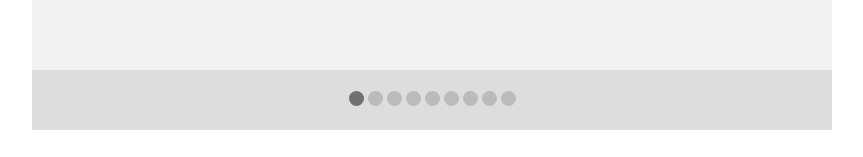
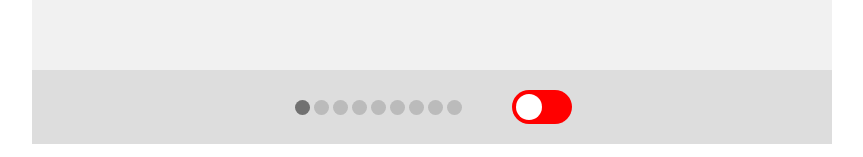
Before and after one commit to SinisaVukmirovic/How-To-Svelte, a Svelte app: page / in a window 1280 px wide. Shown: the part 5355-5512 px from the top of the page, without its empty margins (208-1071 px from the left). Built offline with nearby package versions, Linux system fonts and the light colour scheme.

Commit message:
Commit due to some bug

```diff
--- a/src/projects/quote-rotator/QuoteRotator.svelte
+++ b/src/projects/quote-rotator/QuoteRotator.svelte
@@ -3,6 +3,8 @@
 
     import Quote from './components/Quote.svelte';
     import Dot from './components/Dot.svelte';
+    import ToggleBtn from './components/ToggleBtn.svelte';
+import { setInterval } from 'node:timers';
 
     let quoteIndex = 0;
     $: console.log(quoteIndex);
@@ -18,13 +20,22 @@
     }
 
     const nextQuote = () => {
-        if (quoteIndex === quotes.length-1) {
-			quoteIndex = 0;
-		} else {
-			quoteIndex += 1;
-		}
+      if (quoteIndex === quotes.length-1) {
+        quoteIndex = 0;
+      } else {
+        quoteIndex += 1;
+      }
     }
 
+    let toggleOn = false;
+    let autoPlay;
+    let autoPlaying = false;
+
+    const handleAutoplay = () => {
+        if (toggleOn) {
+          setInterval(nextQuote, 1000);
+      }
+    }
 </script>
 
 <!-- MarkUp -->
@@ -44,6 +55,8 @@
       {#each Array(quotes.length) as _, i}
         <Dot {quoteIndex} counter={i} on:click={() => quoteIndex = i} />
       {/each}
+
+      <ToggleBtn bind:toggleOn on:change={handleAutoplay} />
   </div>
 
 <style>
@@ -97,6 +110,9 @@
   max-width: 50rem;
   margin: 0 auto;
   padding: 20px 0;
+  display: flex;
+  justify-content: center;
+  align-items: center;
 }
 
 </style>
--- /dev/null
+++ b/src/projects/quote-rotator/components/ToggleBtn.svelte
@@ -0,0 +1,92 @@
+<script>
+    export let toggleOn;
+</script>
+
+<!-- MarkUp -->
+<!-- Rounded switch -->
+<div class="toggle">
+    <label class="switch">
+        <input type="checkbox" bind:checked={toggleOn} on:change>
+        <span class="slider round"></span>
+    </label>
+</div>
+
+<style>
+    .toggle {
+		position: relative;
+        margin-left: 3rem;
+    }
+    .toggle:hover::after {
+		content: "Auto-play";
+		width: 100px;
+		position: absolute;
+		left: 0;
+		top: -30px;
+		background-color: white;
+		box-shadow: 0 0 3px black;
+		padding: 5px 0;
+		border-radius: 5px;
+    }
+/* The switch - the box around the slider */
+.switch {
+  position: relative;
+  display: inline-block;
+  width: 60px;
+  height: 34px;
+}
+
+/* Hide default HTML checkbox */
+.switch input {
+  opacity: 0;
+  width: 0;
+  height: 0;
+}
+
+/* The slider */
+.slider {
+  position: absolute;
+  cursor: pointer;
+  top: 0;
+  left: 0;
+  right: 0;
+  bottom: 0;
+  background-color: red;
+  -webkit-transition: .4s;
+  transition: .4s;
+}
+
+.slider:before {
+  position: absolute;
+  content: "";
+  height: 26px;
+  width: 26px;
+  left: 4px;
+  bottom: 4px;
+  background-color: white;
+  -webkit-transition: .4s;
+  transition: .4s;
+}
+
+input:checked + .slider {
+  background-color: #2196F3;
+}
+
+input:focus + .slider {
+  box-shadow: 0 0 1px #2196F3;
+}
+
+input:checked + .slider:before {
+  -webkit-transform: translateX(26px);
+  -ms-transform: translateX(26px);
+  transform: translateX(26px);
+}
+
+/* Rounded sliders */
+.slider.round {
+  border-radius: 34px;
+}
+
+.slider.round:before {
+  border-radius: 50%;
+}
+</style>
```
